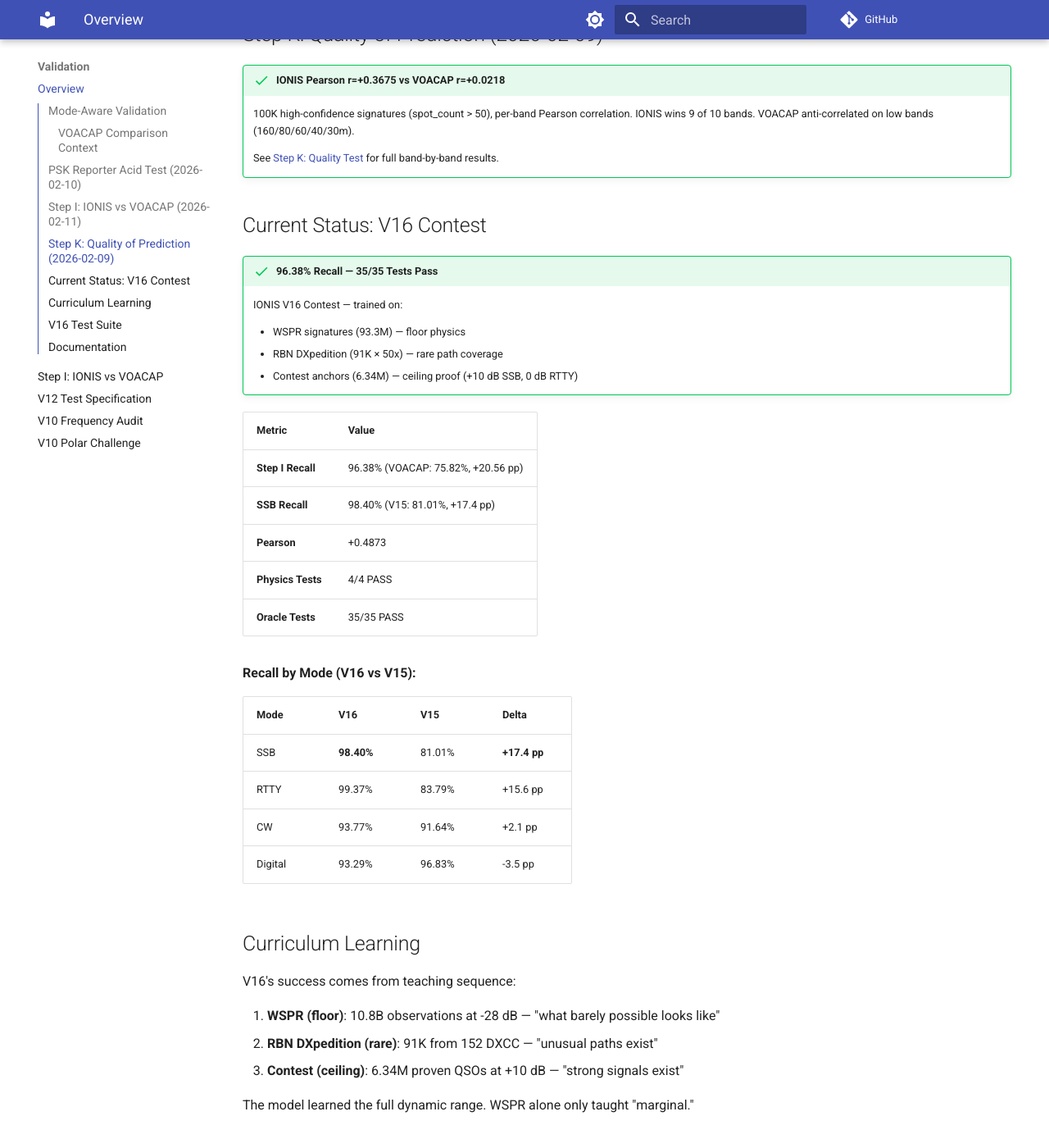
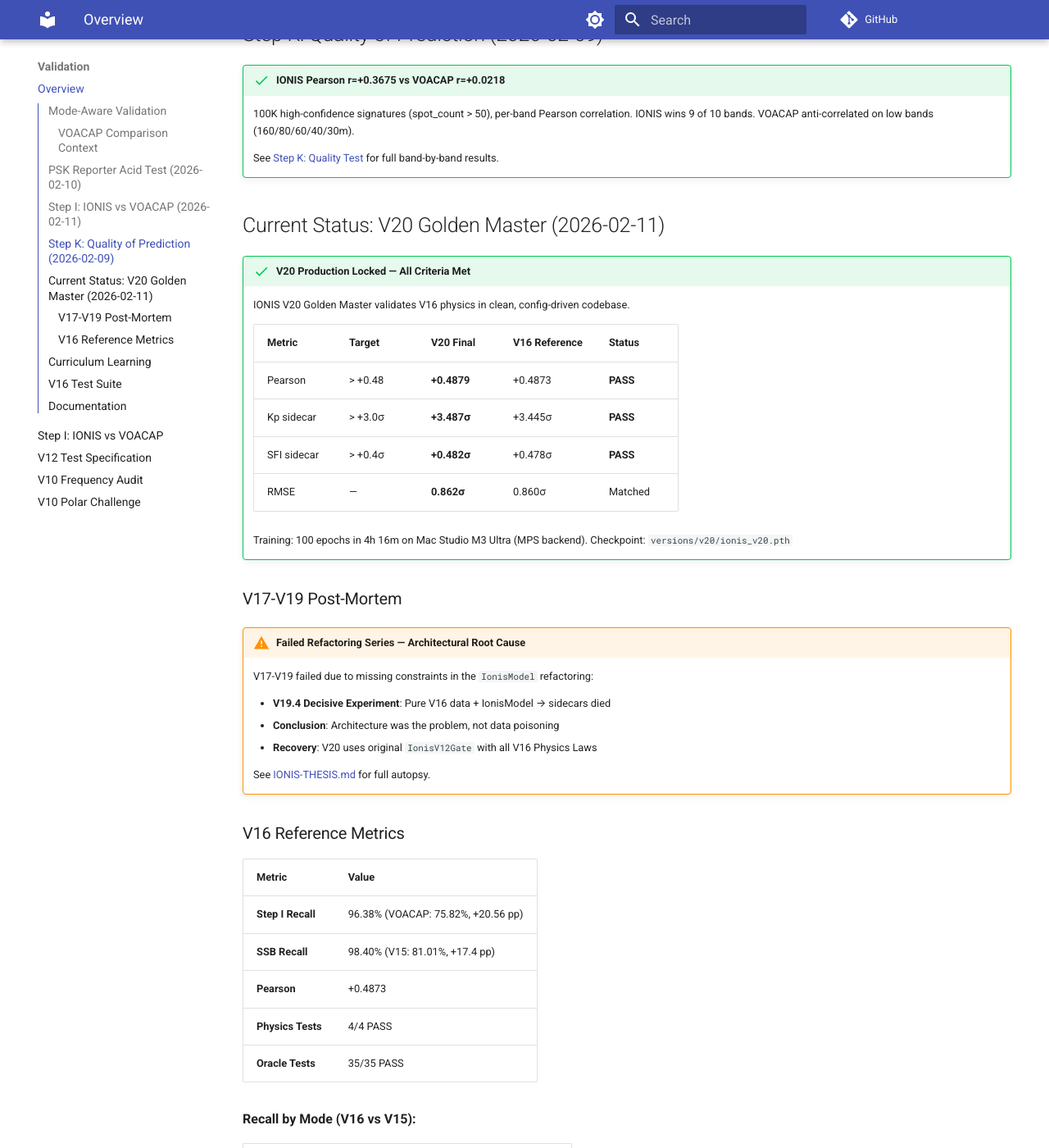
Before and after one commit to IONIS-AI/ionis-docs, an MkDocs documentation site: the page built from docs/validation/index.md, in a window 1280 px wide and 1400 px high, scrolled down 2372 px. Shown: the whole window at 82% size. Built offline with MkDocs 1.6.1 and Material for MkDocs 9.7.7, drawn with Linux system fonts in a browser that asks for light colours; comment, search, counter and statistics services are not loaded.

Commit message:
V20 Golden Master: Update validation index
- Add V20 production status with final metrics
- Add V17-V19 post-mortem warning box
- Link to IONIS-THESIS.md for full autopsy
- Preserve V16 reference metrics

V20 Final Results (2026-02-11):
- Pearson: +0.4879 (V16: +0.4873)
- Kp sidecar: +3.487σ (V16: +3.445σ)
- SFI sidecar: +0.482σ (V16: +0.478σ)
- RMSE: 0.862σ (V16: 0.860σ)

Co-Authored-By: Claude Opus 4.5 <noreply@anthropic.com>

```diff
--- a/docs/validation/index.md
+++ b/docs/validation/index.md
@@ -82,14 +82,33 @@ coefficients. It has no concept of digital mode decode thresholds.
 
     See [Step K: Quality Test](step_k_quality_test.md) for full band-by-band results.
 
-## Current Status: V16 Contest
+## Current Status: V20 Golden Master (2026-02-11)
 
-!!! success "96.38% Recall — 35/35 Tests Pass"
-    IONIS V16 Contest — trained on:
+!!! success "V20 Production Locked — All Criteria Met"
+    IONIS V20 Golden Master validates V16 physics in clean, config-driven codebase.
 
-    - WSPR signatures (93.3M) — floor physics
-    - RBN DXpedition (91K × 50x) — rare path coverage
-    - Contest anchors (6.34M) — ceiling proof (+10 dB SSB, 0 dB RTTY)
+    | Metric | Target | V20 Final | V16 Reference | Status |
+    |--------|--------|-----------|---------------|--------|
+    | Pearson | > +0.48 | **+0.4879** | +0.4873 | **PASS** |
+    | Kp sidecar | > +3.0σ | **+3.487σ** | +3.445σ | **PASS** |
+    | SFI sidecar | > +0.4σ | **+0.482σ** | +0.478σ | **PASS** |
+    | RMSE | — | **0.862σ** | 0.860σ | Matched |
+
+    Training: 100 epochs in 4h 16m on Mac Studio M3 Ultra (MPS backend).
+    Checkpoint: `versions/v20/ionis_v20.pth`
+
+### V17-V19 Post-Mortem
+
+!!! warning "Failed Refactoring Series — Architectural Root Cause"
+    V17-V19 failed due to missing constraints in the `IonisModel` refactoring:
+
+    - **V19.4 Decisive Experiment**: Pure V16 data + IonisModel → sidecars died
+    - **Conclusion**: Architecture was the problem, not data poisoning
+    - **Recovery**: V20 uses original `IonisV12Gate` with all V16 Physics Laws
+
+    See [IONIS-THESIS.md](https://github.com/KI7MT/ki7mt-ai-lab-devel/blob/main/IONIS-THESIS.md) for full autopsy.
+
+### V16 Reference Metrics
 
 | Metric | Value |
 |--------|-------|
```
